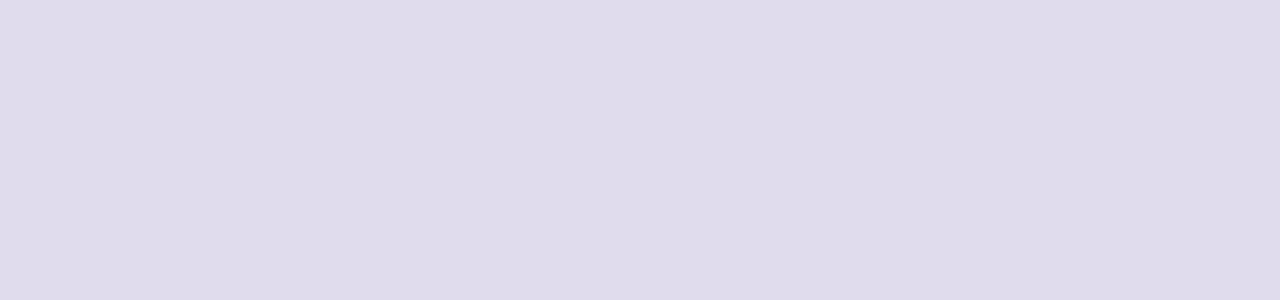
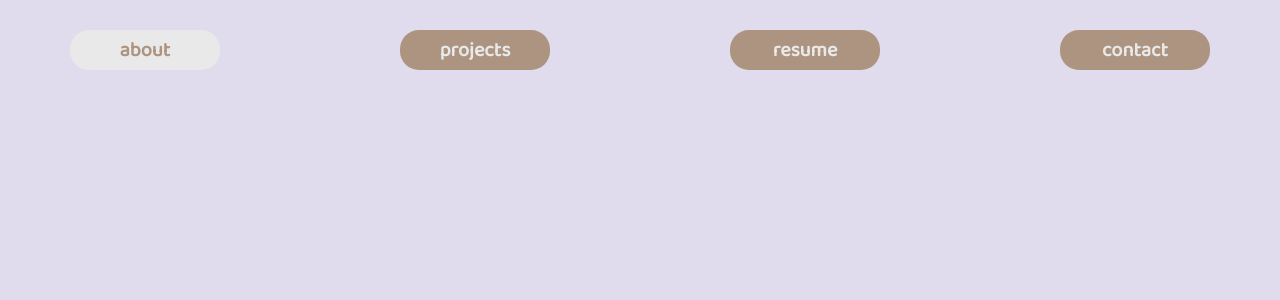
Before and after one commit to saramey-hub/portfolio, a React (Create React App) app: page /about in a window 1280 px wide. Shown: the top 300 px of the page. Built offline with nearby package versions, Linux system fonts and the light colour scheme.

Commit message:
storyline debut

```diff
--- a/src/pages/Acceuil.js
+++ b/src/pages/Acceuil.js
@@ -12,10 +12,11 @@ function Acceuil() {
 
             <div className="buttons">
 
-              <Link to = "/Storyline.js"> <button>about</button> </Link>
-                <Link to = "/Projects.js"> <button>projects</button> </Link>
-                <Link to = "/Resume.js"> <button>resume</button> </Link>
-                <Link to = "/Contact.js"> <button>contact</button> </Link>
+                <Link to="/about"><button>about</button></Link>
+                <Link to="/projects"><button>projects</button></Link>
+                <Link to="/resume"><button>resume</button></Link>
+                <Link to="/contact"><button>contact</button></Link>
+
             </div>
 
 
--- a/src/pages/Storyline.js
+++ b/src/pages/Storyline.js
@@ -1,25 +1,26 @@
 import "../styles/Storyline.css"
+import "../assests/image 2.svg"
+import {Link} from "react-router-dom";
 
 function Storyline() {
 
     return (
 
 
-       <div>
 
 
+           <div className="button">
 
+               <div className="butons">
 
+                   <Link to="/about">
+                       <button className="button-about">about</button>
+                   </Link>
+                   <Link to="/projects"><button>projects</button></Link>
+                   <Link to="/resume"><button>resume</button></Link>
+                   <Link to="/contact"><button>contact</button></Link>
 
-
-
-
-
-
-
-
-
-
+               </div>
 
        </div>
 
--- a/src/styles/Storyline.css
+++ b/src/styles/Storyline.css
@@ -0,0 +1,37 @@
+.butons button {
+    border-radius: 19px;
+    background-color: #AC9480;
+    color: #E9E9E9;
+    border: none;
+    font-size: 20px;
+    font-family: 'Baloo 2', cursive;
+    font-weight: bold;
+    width: 150px;
+    height: 40px;
+    text-align: center;
+    cursor: pointer;
+    transition: transform 0.2s ease, box-shadow 0.2s ease;
+}
+
+.butons {
+    display: flex;
+    justify-content: center;
+    gap: 180px;
+    margin-top: 30px;
+}
+
+
+.butons button.button-about {
+    background-color: #E9E9E9;
+    color: #AC9480;
+}
+
+.butons button.button-about:hover {
+    background-color: #AC9480;
+    color: #E9E9E9;
+}
+
+.butons button:hover {
+    background-color: #E9E9E9;
+    color: #AC9480;
+}
```
